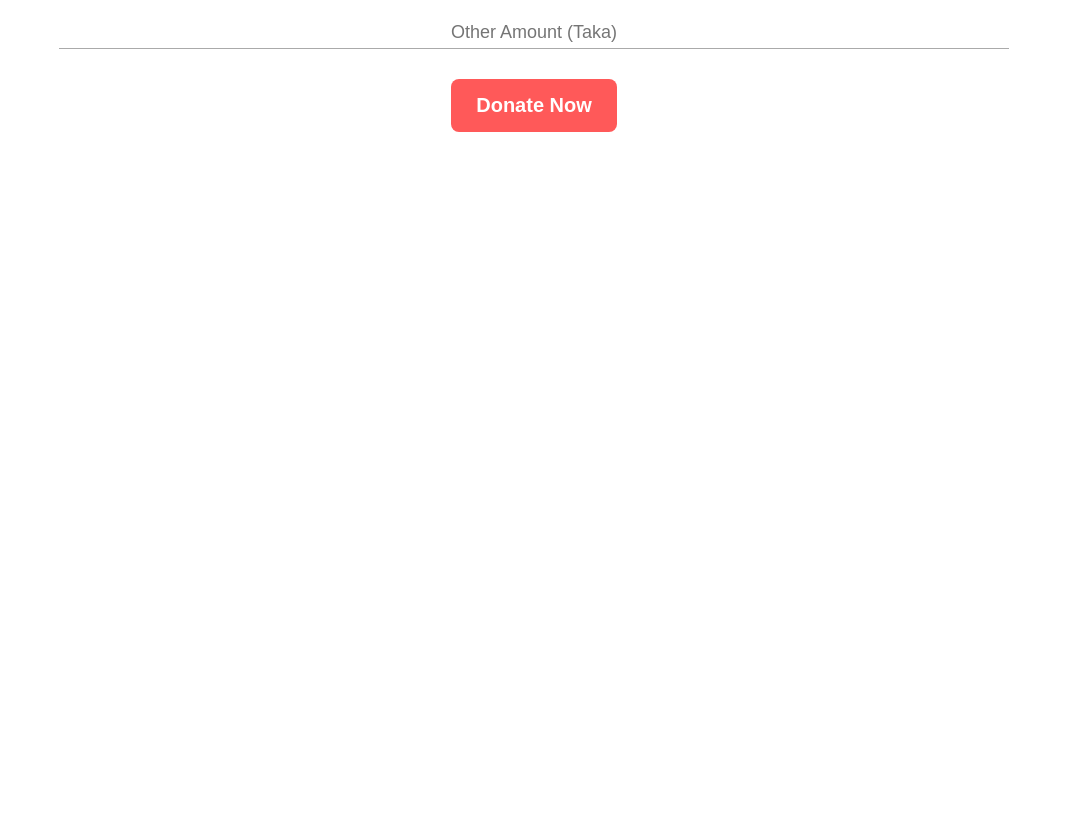
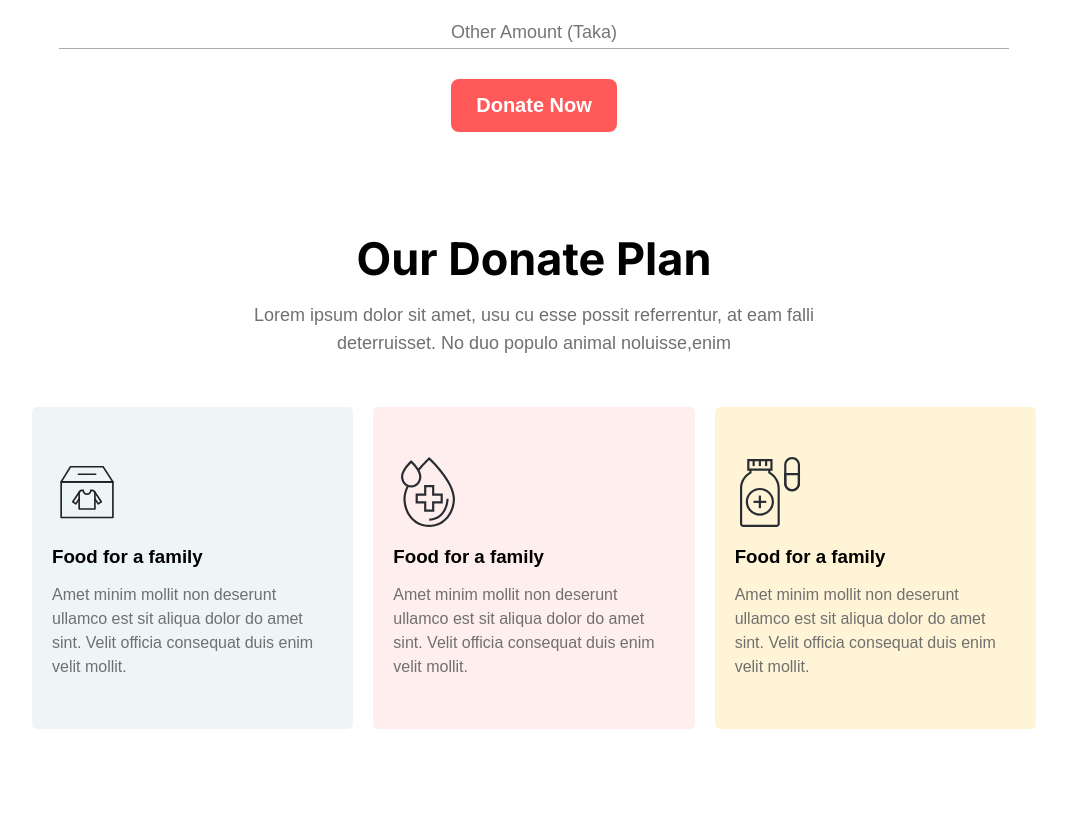
Before and after one commit to obaedulislam/donate-now, a plain HTML site: page index.html in a window 1280 px wide. Shown: the part 1160-1989 px from the top of the page, without its empty margins (106-1173 px from the left). Before the commit the page ends 1392 px from the top, so only its background shows below. Drawn offline with Linux system fonts and the light colour scheme.

Commit message:
Our Donation done

```diff
--- a/css/style.css
+++ b/css/style.css
@@ -132,3 +132,33 @@ button {
     color: #fff;
 }
 /*** == Donate Today CSS End == ***/
+
+/*** == Our Donation CSS Start == ***/
+.our-donation{
+    margin: 0 auto;
+    padding-bottom: 100px;
+    width: 80%;
+}
+.donation-type{
+    margin-top: 50px;
+}
+.donation-type .single-donation-type{
+    padding: 50px 20px;
+    text-align: left;
+    border-radius: 5px;
+    margin: 0 10px;
+}
+.donation-type .single-donation-type p{
+    font-size: 16px;
+    line-height: 24px;
+}
+.donation-type .single-donation-type:nth-child(1) {
+    background: rgba(79, 157, 166, 0.1);
+}
+.donation-type .single-donation-type:nth-child(2) {
+    background: rgba(255, 89, 89, 0.1);
+}
+.donation-type .single-donation-type:nth-child(3) {
+    background: #FFF4D6;
+}
+/*** == Our Donation CSS End == ***/
--- a/index.html
+++ b/index.html
@@ -5,6 +5,8 @@
     <meta http-equiv="X-UA-Compatible" content="IE=edge">
     <meta name="viewport" content="width=device-width, initial-scale=1.0">
     <title>Donate Now | Be a part of our organization</title>
+    <link rel="stylesheet" href="https://cdnjs.cloudflare.com/ajax/libs/font-awesome/6.1.1/css/all.min.css" integrity="sha512-KfkfwYDsLkIlwQp6LFnl8zNdLGxu9YAA1QvwINks4PhcElQSvqcyVLLD9aMhXd13uQjoXtEKNosOWaZqXgel0g==" crossorigin="anonymous" referrerpolicy="no-referrer" />
+
     <link rel="stylesheet" href="css/style.css">
 </head>
 <body>
@@ -55,10 +57,53 @@
         </section>
         <!--==|| Donate Today Section End ||==-->
 
+        <!--==|| Our Donation Section Start ||==-->
+        <section class="our-donation">
+            <div class="our-donation-content  flex-content">
+                <div class="focus-content">
+                    <h2>Our Donate Plan</h2>
+                    <p class="common-margin">Lorem ipsum dolor sit amet, usu cu esse possit referrentur, at eam falli <br>deterruisset. No duo populo animal noluisse,enim</p>
+                </div>
+            </div>
+
+            <!--Heading content end-->
+            <div class="donation-type flex-content">
+                <div class="single-donation-type">
+                    <div class="donation-type-img">
+                        <img src="images/clothes.svg" width="70px" alt="Clothes for affected people">
+                    </div>
+                    <h3 class="common-margin">Food for a family</h3>
+                    <p class="common-margin">Amet minim mollit non deserunt
+                    ullamco est sit aliqua dolor do amet
+                    sint. Velit officia consequat duis enim
+                    velit mollit.</p>
+                </div>
+                <div class="single-donation-type">
+                    <div class="donation-type-img">
+                        <img src="images/blood.svg" width="70px" alt="Clothes for affected people">
+                    </div>
+                    <h3 class="common-margin">Food for a family</h3>
+                    <p class="common-margin">Amet minim mollit non deserunt
+                    ullamco est sit aliqua dolor do amet
+                    sint. Velit officia consequat duis enim
+                    velit mollit.</p>
+                </div>
+                <div class="single-donation-type">
+                    <div class="donation-type-img">
+                        <img src="images/medicine.svg" width="70px" alt="Clothes for affected people">
+                    </div>
+                    <h3 class="common-margin">Food for a family</h3>
+                    <p class="common-margin">Amet minim mollit non deserunt
+                    ullamco est sit aliqua dolor do amet
+                    sint. Velit officia consequat duis enim
+                    velit mollit.</p>
+                </div>
+            </div>
+        </section>
+        <!--==|| Our Donation Section End ||==-->
 
     </main>
 
 
-
 </body>
 </html>
```
Also changed, not shown: images/team-1.png (added), images/team-2.png (added), images/team3.jpg (added), images/team4.jpg (added).
